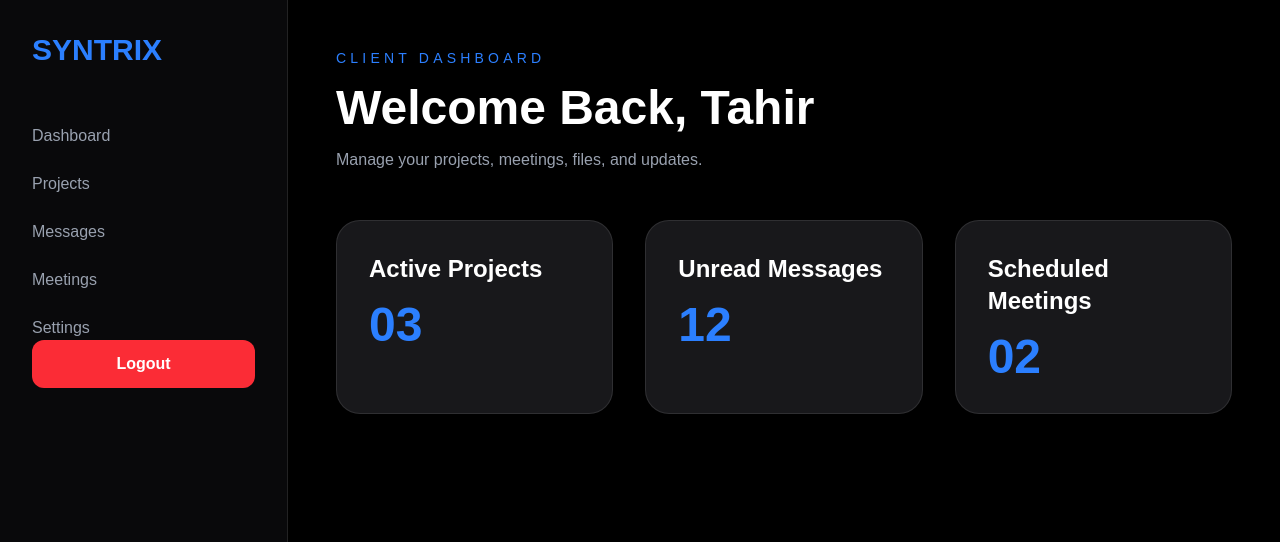
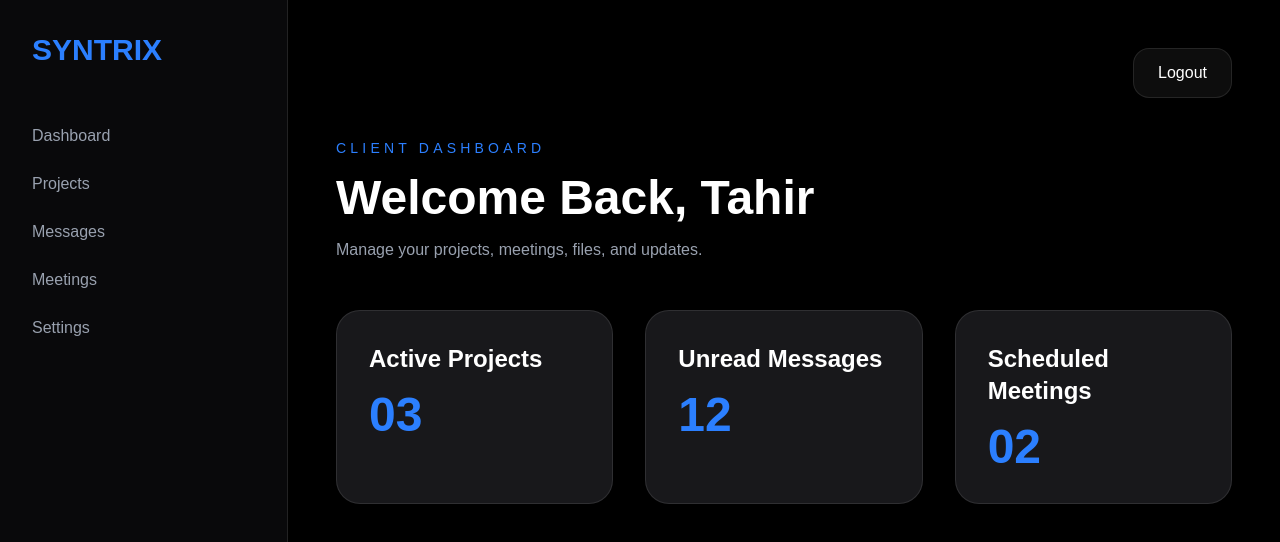
Before and after one commit to Syntrix-labs/syntrix-website, a Next.js app in the folder frontend/: page /dashboard in a window 1280 px wide. Shown: the top 542 px of the page. Built offline with nearby package versions, Linux system fonts and the light colour scheme.

Commit message:
logout button

```diff
--- a/frontend/src/app/dashboard/page.tsx
+++ b/frontend/src/app/dashboard/page.tsx
@@ -1,6 +1,7 @@
 "use client";
 
 import { motion } from "framer-motion";
+import Topbar from "@/components/dashboard/Topbar";
 
 export default function DashboardPage() {
   return (
@@ -49,19 +50,12 @@ export default function DashboardPage() {
 
         </nav>
 
-        <div>
-  <button
-    className="w-full bg-red-500 hover:bg-red-600 text-white font-semibold py-3 rounded-xl transition-all duration-300"
-  >
-    Logout
-  </button>
-
-</div>
 
       </aside>
 
       {/* Main Content */}
       <section className="flex-1 p-8 md:p-12">
+        <Topbar showBack={false} showLogout={true} />
 
         <motion.div
           initial={{ opacity: 0, y: 30 }}
--- a/frontend/src/components/dashboard/Topbar.tsx
+++ b/frontend/src/components/dashboard/Topbar.tsx
@@ -1,13 +1,38 @@
-export default function Topbar() {
+type TopbarProps = {
+  showBack?: boolean;
+  showLogout?: boolean;
+};
+
+export default function Topbar({
+  showBack = true,
+  showLogout = false,
+}: TopbarProps) {
   return (
-    <div className="mb-10">
+    <div className="flex justify-between items-center mb-10">
 
+      {/* Back Button */}
+      <div>
+        {showBack && (
           <button
             onClick={() => window.history.back()}
             className="border border-white/10 hover:border-blue-500 transition px-5 py-3 rounded-2xl"
           >
             ← Back
           </button>
+        )}
+      </div>
+
+      {/* Logout Button */}
+      <div>
+        {showLogout && (
+          <button
+            onClick={() => window.location.href = "/"}
+            className="bg-white/5 hover:bg-white/10 border border-white/10 hover:border-white/20 px-6 py-3 rounded-2xl text-white font-medium transition-all duration-300"
+          >
+            Logout
+          </button>
+        )}
+      </div>
 
     </div>
   );
```
Lines whose indentation alone changed are shown as unchanged.
